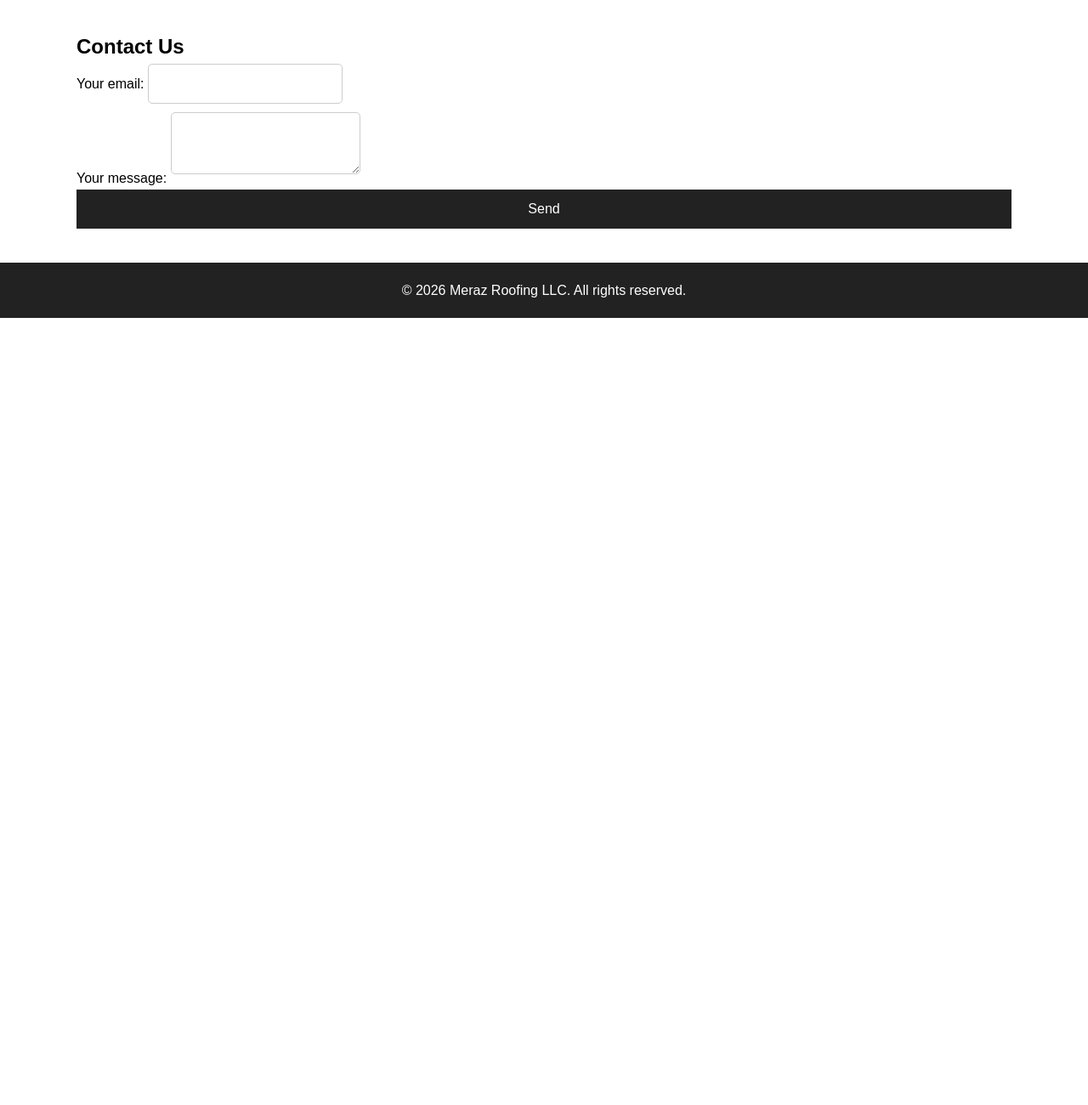
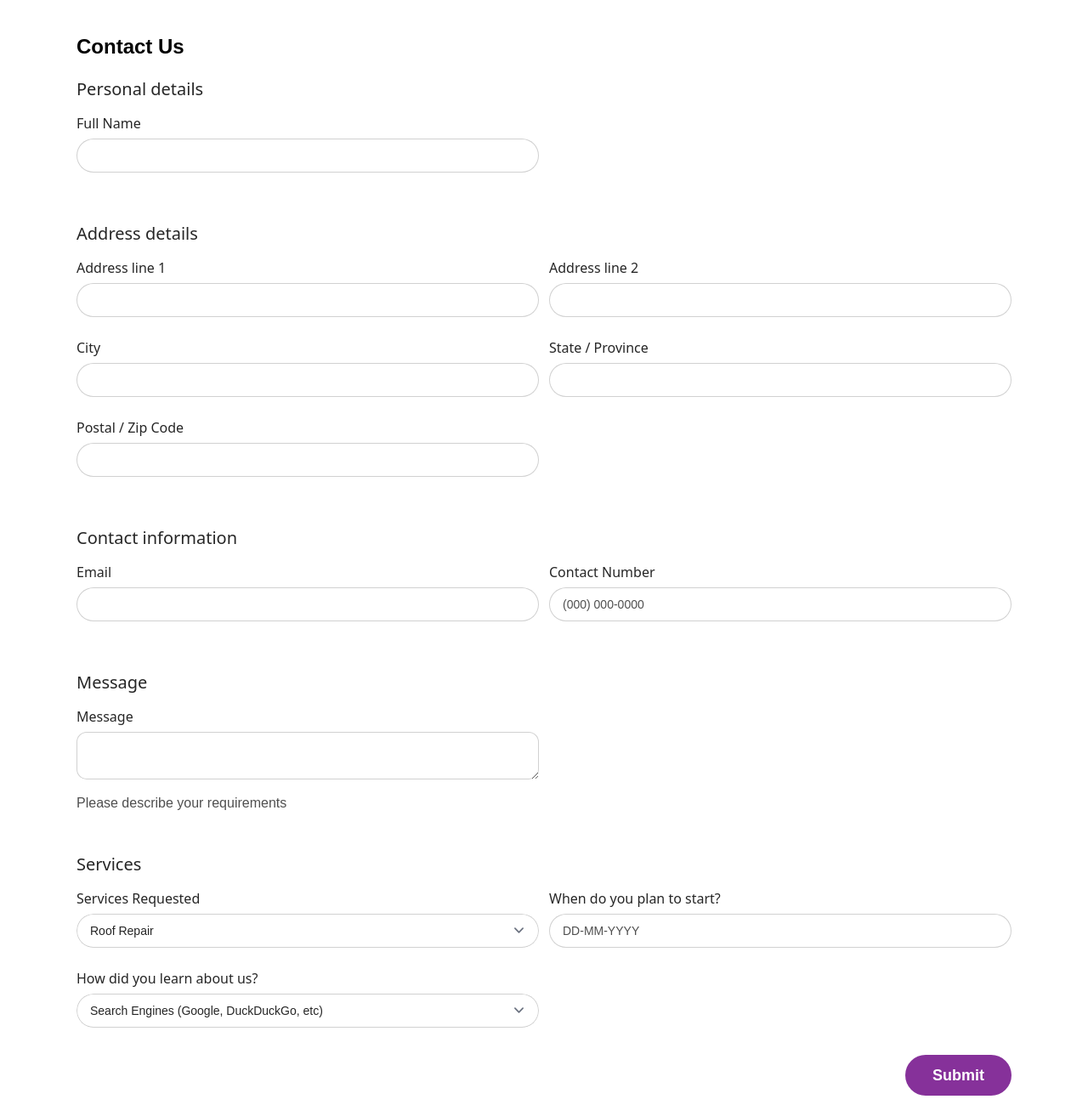
Before and after one commit to pickledchicken/MerazRoofing, a plain HTML site: page index.html in a window 1280 px wide. Shown: the part 1880-3180 px from the top of the page at 85% size. Before the commit the page ends 2254 px from the top, so only its background shows below. Drawn offline with Linux system fonts and the light colour scheme.

Commit message:
Update index.html

```diff
--- a/index.html
+++ b/index.html
@@ -76,20 +76,109 @@ We understand that a roof is more than just a covering; it’s a crucial compone
 
   <section id="contact" class="container">
     <h2>Contact Us</h2>
-    <form
-  action="https://formspree.io/f/mwvagyzp"
+<form
+  action="https://formspree.io/f/xjgjnzyy"
+  class="fs-form fs-layout__2-column"
+  target="_top"
   method="POST"
 >
-  <label>
-    Your email:
-    <input type="email" name="email">
-  </label>
-  <label>
-    Your message:
-    <textarea name="message"></textarea>
-  </label>
-  <!-- your other form fields go here -->
-  <button type="submit">Send</button>
+  <fieldset>
+    <legend class="fs-fieldset-title">Personal details</legend>
+    <div class="fs-field">
+      <label class="fs-label" for="name">Full Name</label>
+      <input class="fs-input" id="name" name="name" required />
+    </div>
+  </fieldset>
+  <fieldset>
+    <legend class="fs-fieldset-title">Address details</legend>
+    <div class="fs-field">
+      <label class="fs-label" for="address-1">Address line 1</label>
+      <input class="fs-input" id="address-1" name="address-1" />
+    </div>
+    <div class="fs-field">
+      <label class="fs-label" for="address-2">Address line 2</label>
+      <input class="fs-input" id="address-2" name="address-2" />
+    </div>
+    <div class="fs-field">
+      <label class="fs-label" for="city">City</label>
+      <input class="fs-input" id="city" name="city" />
+    </div>
+    <div class="fs-field">
+      <label class="fs-label" for="state">State / Province</label>
+      <input class="fs-input" id="state" name="state" />
+    </div>
+    <div class="fs-field">
+      <label class="fs-label" for="zip-code">Postal / Zip Code</label>
+      <input class="fs-input" id="zip-code" name="zip-code" />
+    </div>
+  </fieldset>
+  <fieldset>
+    <legend class="fs-fieldset-title">Contact information</legend>
+    <div class="fs-field">
+      <label class="fs-label" for="email">Email</label>
+      <input class="fs-input" id="email" name="email" required />
+    </div>
+    <div class="fs-field">
+      <label class="fs-label" for="number">Contact Number</label>
+      <input
+        class="fs-input"
+        id="number"
+        name="number"
+        placeholder="(000) 000-0000"
+        required
+      />
+    </div>
+  </fieldset>
+  <fieldset>
+    <legend class="fs-fieldset-title">Message</legend>
+    <div class="fs-field">
+      <label class="fs-label" for=“Message”>Message</label>
+      <textarea
+        class="fs-textarea"
+        id=“Message”
+        name=“Message”
+      ></textarea>
+      <p class="fs-description">
+        Please describe your requirements
+      </p>
+    </div>
+  </fieldset>
+  <fieldset>
+    <legend class="fs-fieldset-title">Services</legend>
+    <div class="fs-field">
+      <label class="fs-label" for="dates">Services Requested</label>
+      <select class="fs-select" id="dates" name="dates">
+        <option value=“roof-repair”>Roof Repair</option>
+        <option value=“roof-replacement>Roof Replacement</option>
+        <option value=“gutter-installation”>Gutter Installation</option>
+        <option value=“siding-installation”>Siding Installation</option>
+      </select>
+    </div>
+    <div class="fs-field">
+      <label class="fs-label" for="start-date">When do you plan to start?</label>
+      <input
+        class="fs-input"
+        id="start-date"
+        name="start-date"
+        placeholder="DD-MM-YYYY"
+        required
+      />
+    </div>
+    <div class="fs-field">
+      <label class="fs-label" for="dates">How did you learn about us?</label>
+      <select class="fs-select" id="dates" name="dates">
+        <option value="search-engines">
+          Search Engines (Google, DuckDuckGo, etc)
+        </option>
+        <option value="social-media">Social Media</option>
+        <option value="company-website">Company Website</option>
+        <option value=“refered-to-us">Referred to us</option>
+      </select>
+    </div>
+  </fieldset>
+  <div class="fs-button-group">
+    <button class="fs-button" type="submit">Submit</button>
+  </div>
 </form>
   </section>
 
```
